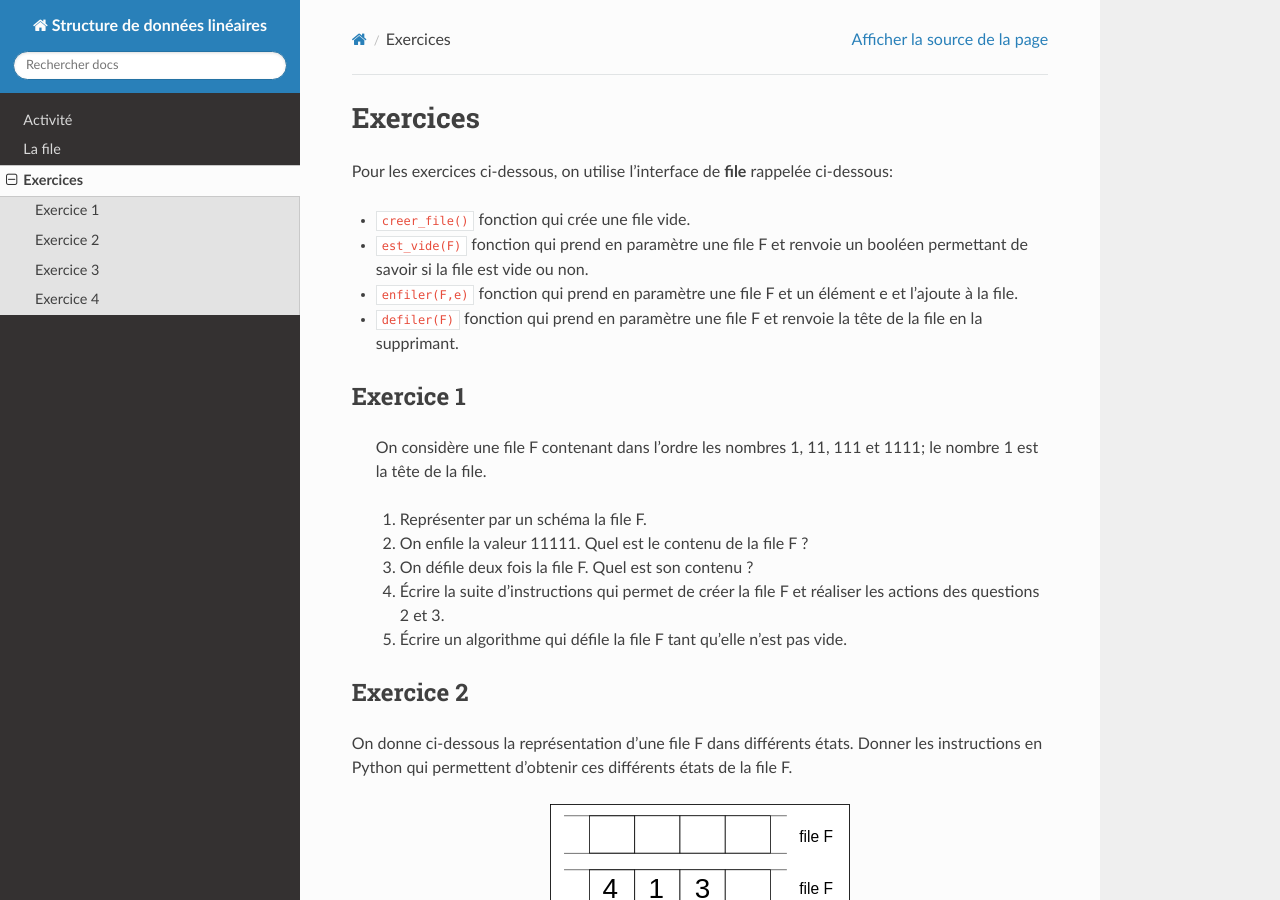
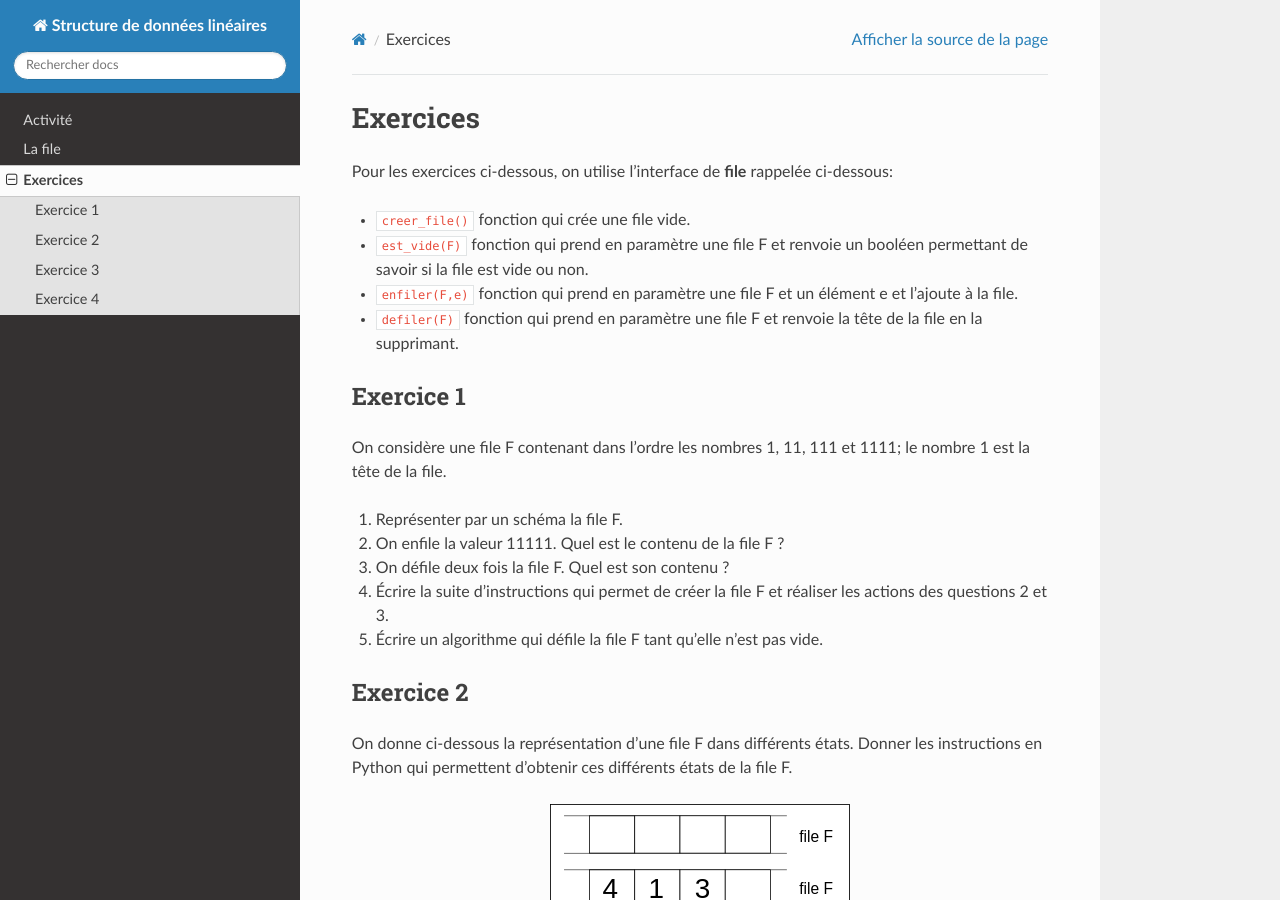
Before and after one commit to ychistel/tnsi_sd_lineaire, a Sphinx documentation site: the page built from source/file/content/exercice.rst, in a window 1280 px wide and 900 px high. Built offline with Sphinx 7.4.7 and the Read the Docs theme 2.0.0, drawn with Linux system fonts in a browser that asks for light colours.

```diff
--- a/source/file/content/exercice.rst
+++ b/source/file/content/exercice.rst
@@ -11,15 +11,13 @@ Pour les exercices ci-dessous, on utilise l'interface de **file** rappelée ci-d
 Exercice 1
 ----------
 
+On considère une file F contenant dans l'ordre les nombres 1, 11, 111 et 1111; le nombre 1 est la tête de la file.
 
-
-   On considère une file F contenant dans l'ordre les nombres 1, 11, 111 et 1111; le nombre 1 est la tête de la file.
-
-   1. Représenter par un schéma la file F.
-   2. On enfile la valeur 11111. Quel est le contenu de la file F ?
-   3. On défile deux fois la file F. Quel est son contenu ?
-   4. Écrire la suite d'instructions qui permet de créer la file F et réaliser les actions des questions 2 et 3.
-   5. Écrire un algorithme qui défile la file F tant qu'elle n'est pas vide.
+1. Représenter par un schéma la file F.
+2. On enfile la valeur 11111. Quel est le contenu de la file F ?
+3. On défile deux fois la file F. Quel est son contenu ?
+4. Écrire la suite d'instructions qui permet de créer la file F et réaliser les actions des questions 2 et 3.
+5. Écrire un algorithme qui défile la file F tant qu'elle n'est pas vide.
 
 Exercice 2
 ----------
```
